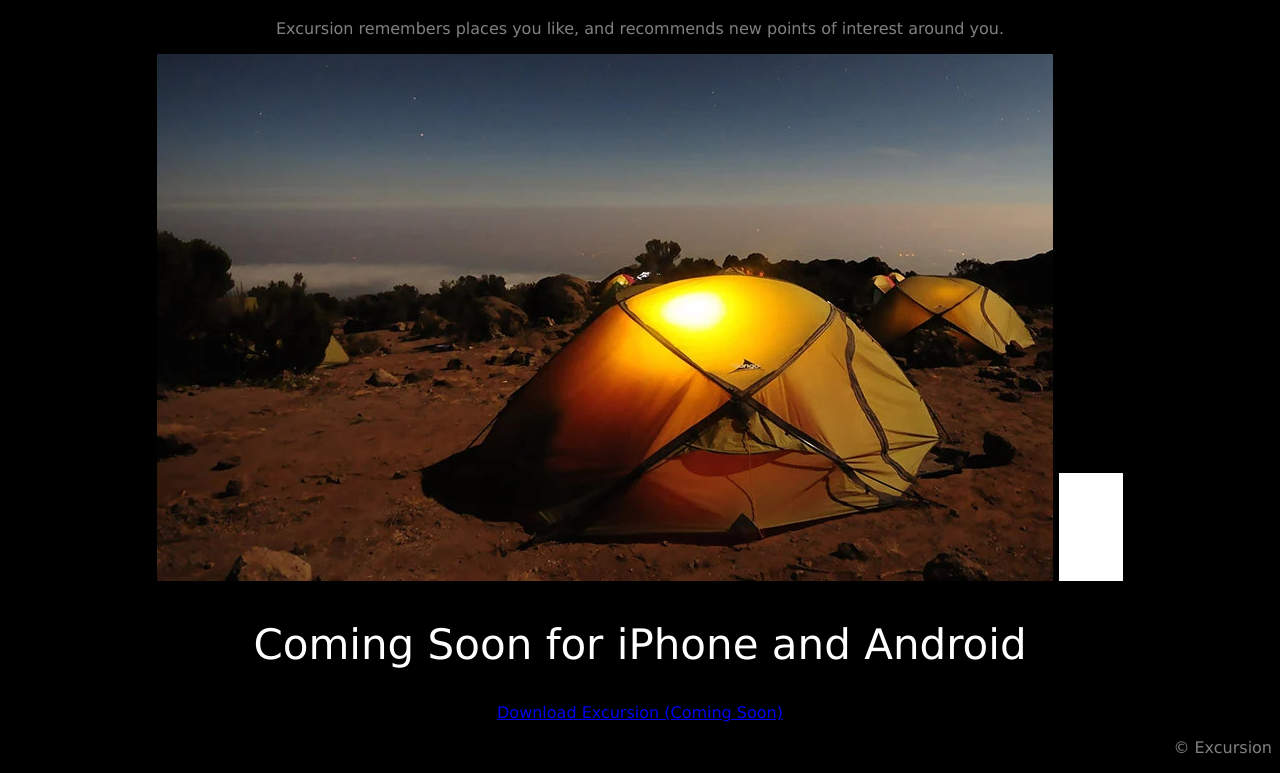
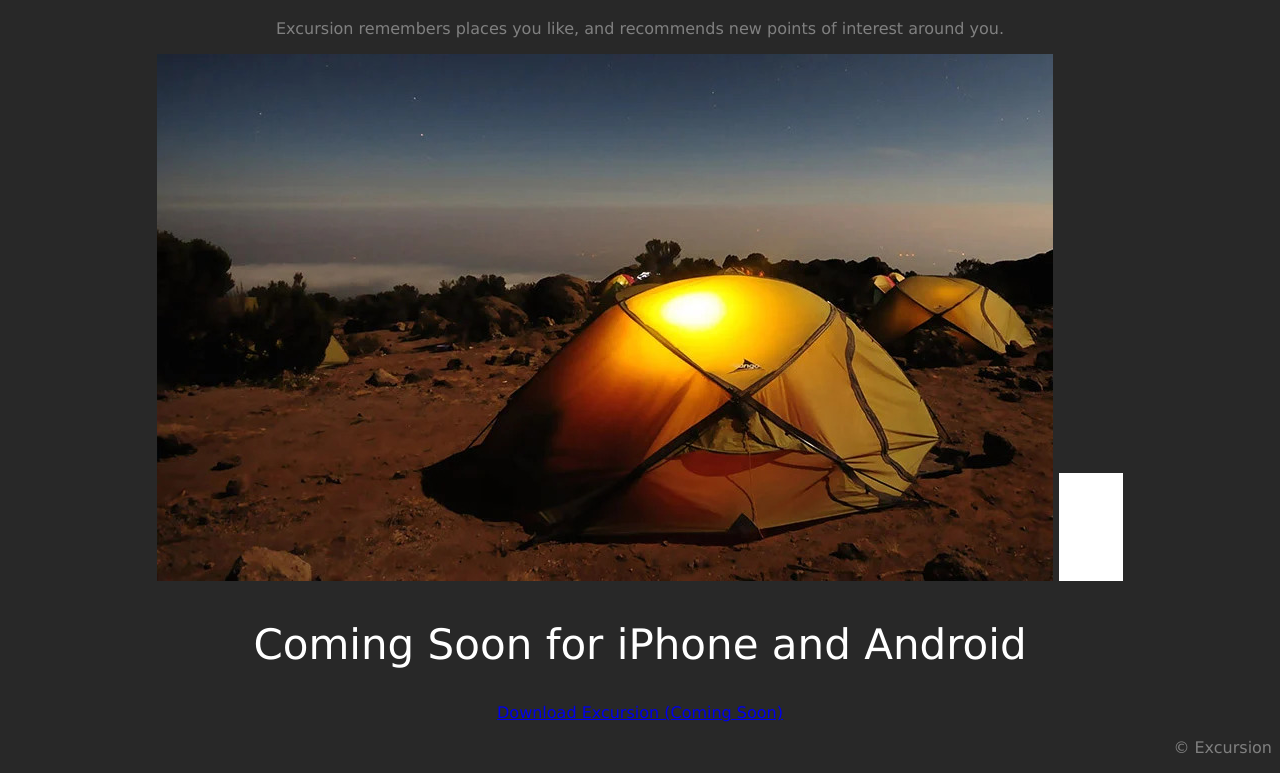
Before and after one commit to Twobitsdesign/excursion, a plain HTML site: page index.html in a window 1280 px wide. Shown: the part 472-1245 px from the top of the page. Drawn offline with Linux system fonts and the light colour scheme.

Commit message:
update background color

```diff
--- a/resources/css/style.css
+++ b/resources/css/style.css
@@ -1,5 +1,5 @@
 body {
-    background-color: #000;
+    background-color: #282828;
     font-family: Verdana;
     font-weight: normal;
     text-align: center;
```
